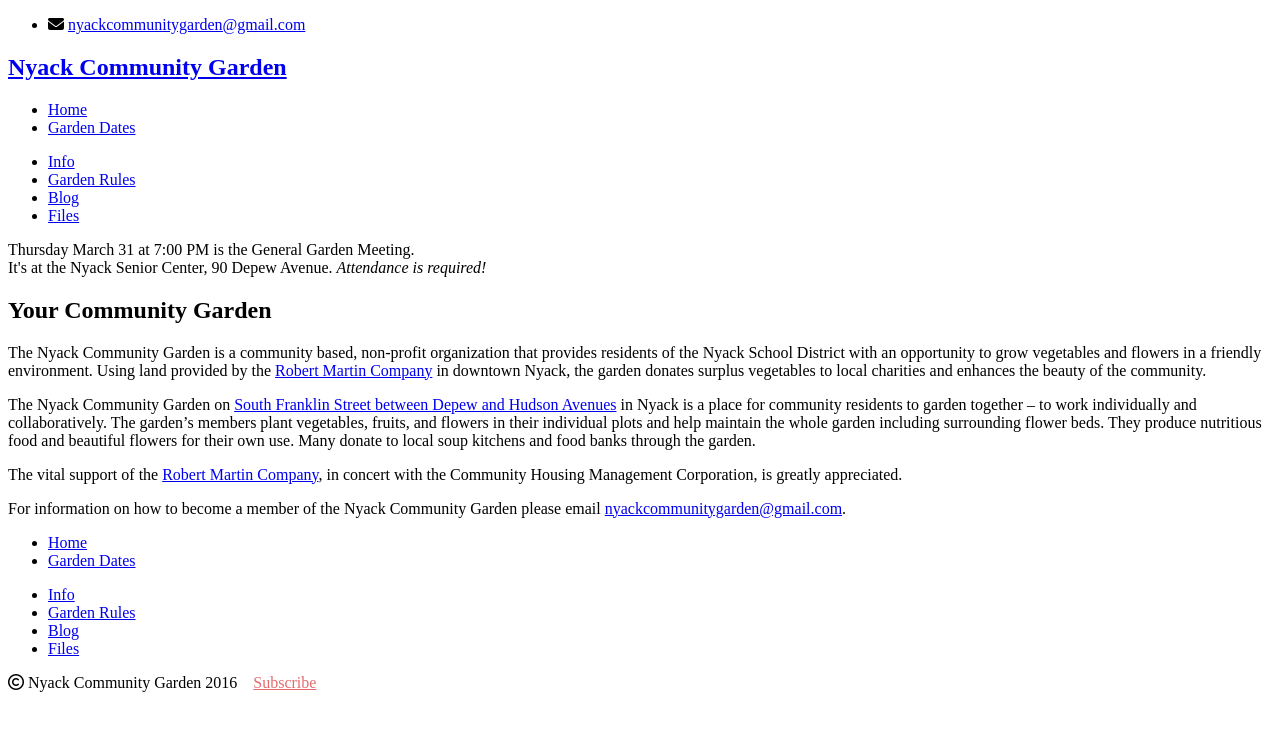
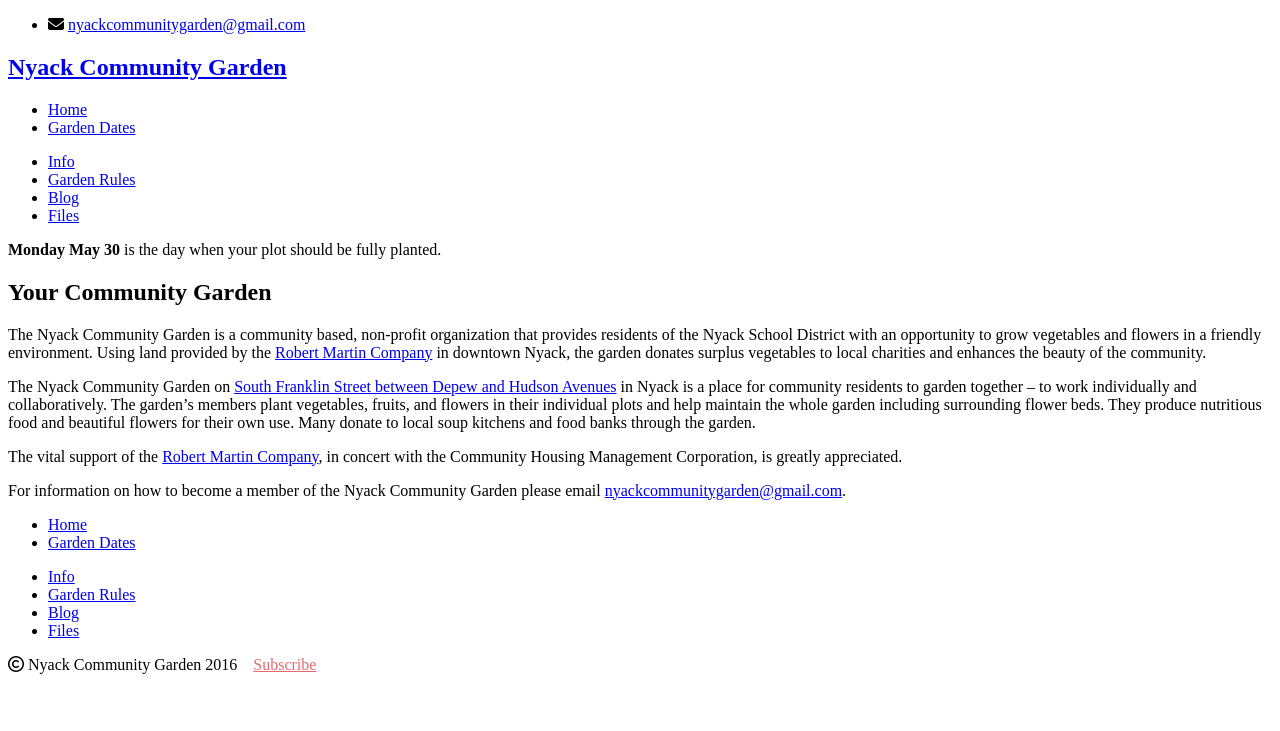
Before and after one commit to bosborne/nyackcommunitygarden, a Jekyll site: the page built from index.html, in a window 1280 px wide. Shown: the top 731 px of the page. Built offline with Jekyll 4.4.1, drawn with Linux system fonts in a browser that asks for light colours; nearby versions of some CDN libraries; library files that are not in the unit come from our copies.

Commit message:
Update date

```diff
--- a/_layouts/default.html
+++ b/_layouts/default.html
@@ -38,9 +38,8 @@
     <div class="content">
     	<div class="container">
         <div class="bannerbox">
-        Thursday March 31 at 7:00 PM is the General Garden Meeting.<br>
-It's at the Nyack Senior Center, 90 Depew Avenue. <i>Attendance is required!</i><br>
-<!-- Also, see <a href="http://nyackcommunitygarden.info/blog/joan-gussow-at-the-nyack-library">Joan Gussow at the Nyack Library, March 12th</a> -->
+        <b>Monday May 30</b> is the day when your plot should be fully planted.
+<!-- <br>Also, see <a href="http://nyackcommunitygarden.info/blog/joan-gussow-at-the-nyack-library">Joan Gussow at the Nyack Library, March 12th</a> -->
         </div>
     		{{ content }}
     	</div>
```
